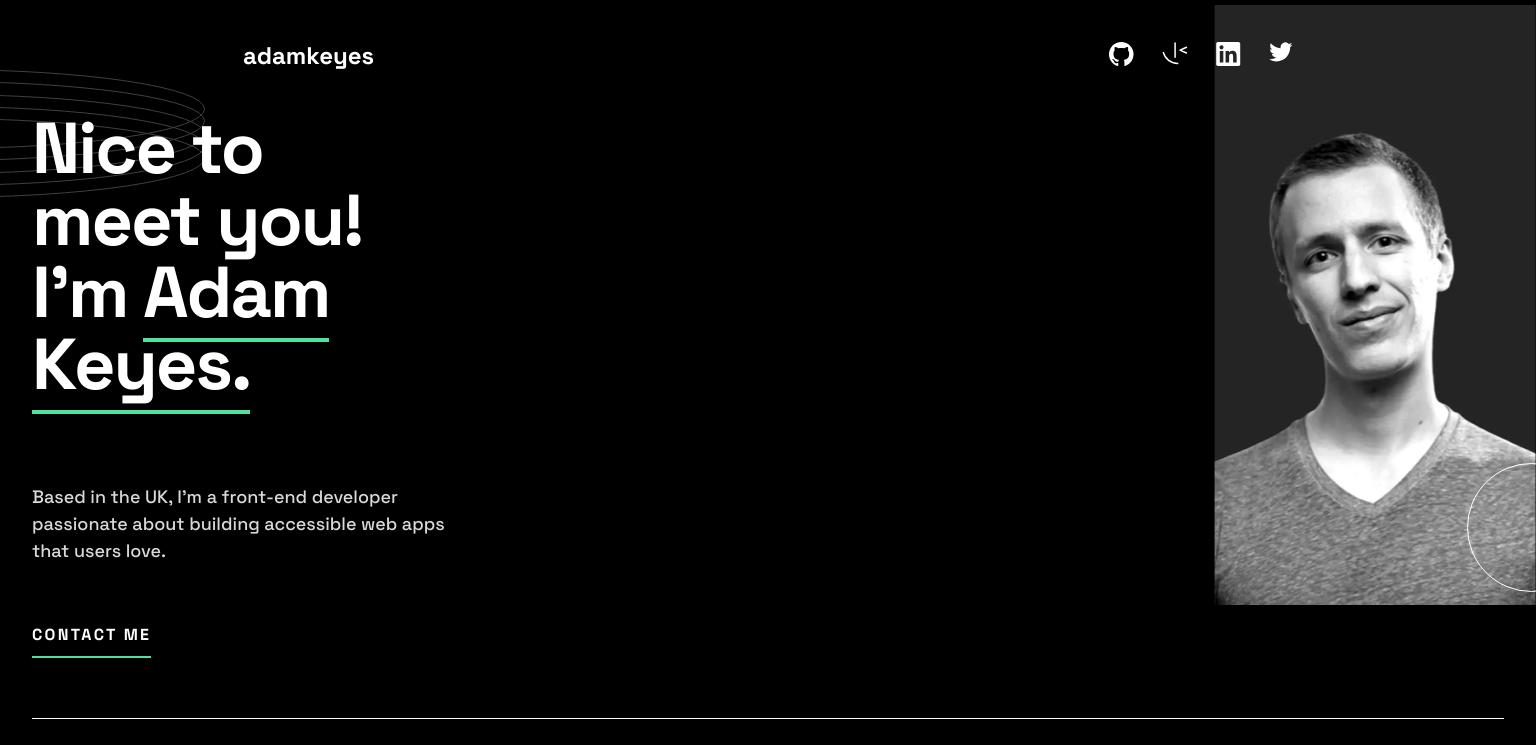
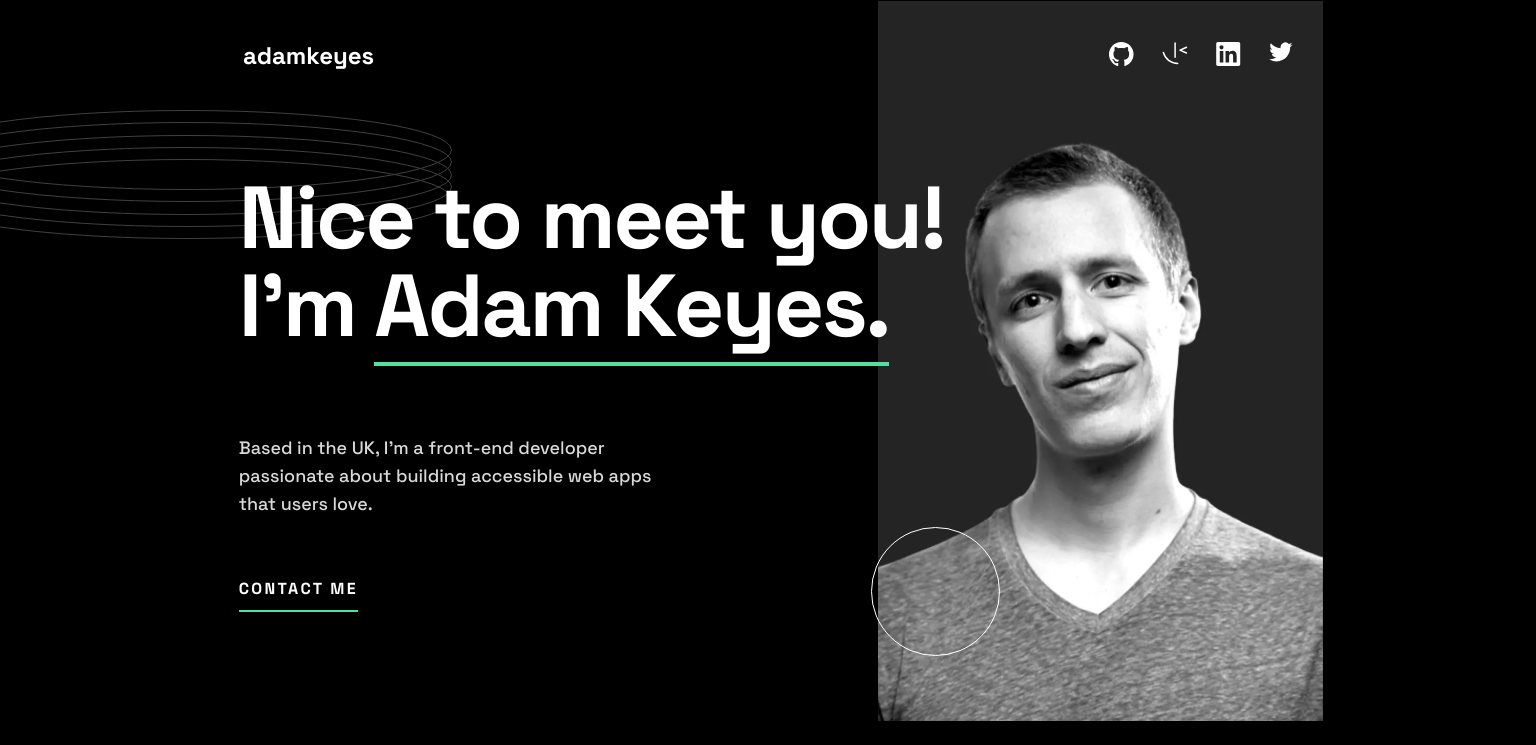
Before and after one commit to VasconcelloDev/single-page-developer, a website built with Vite: page index.html in a window 1536 px wide. Shown: the top 745 px of the page. Built offline with nearby package versions, Linux system fonts and the light colour scheme.

Commit message:
make hero section desktop compatible

```diff
--- a/index.html
+++ b/index.html
@@ -54,6 +54,11 @@
         <img
           class="hero__profile-tablet"
           src="./assets/images/image-profile-tablet.webp"
+          alt=""
+        />
+        <img
+          class="hero__profile-desktop"
+          src="./assets/images/image-profile-desktop.webp"
           alt=""
         />
 
--- a/style.css
+++ b/style.css
@@ -65,6 +65,10 @@ main {
 }
 
 .hero__profile-tablet {
+  display: none;
+}
+
+.hero__profile-desktop {
   display: none;
 }
 
@@ -522,30 +526,61 @@ main {
     margin-top: 40px;
   }
 
-  .header__social-media {
+  main {
+    max-width: 1174px;
+    margin: auto;
   }
-
   .hero {
+    margin-top: 62px;
+    padding-bottom: 0px;
   }
 
   .hero__rings {
+    left: -78px;
+    top: 78px;
   }
 
   .hero__text-container {
+    padding-right: 343px;
+    margin-bottom: 198px;
   }
 
   .hero__text-container__title {
+    font-size: 5.5rem;
+    line-height: 5.5rem;
+    letter-spacing: -2.5px;
+    max-width: 13ch;
+    position: relative;
+    z-index: 2;
   }
 
   .hero__text-container__description {
+    font-size: 1.125rem;
+    line-height: 1.75rem;
   }
 
   .hero__text-container__button {
-  }
-
-  .hero__profile-mobile {
+    font-size: 1rem;
+    line-height: 1.625rem;
+    letter-spacing: 2.286px;
   }
 
   .hero__profile-tablet {
+    display: none;
+  }
+
+  .hero__profile-desktop {
+    display: block;
+    width: 445px;
+    height: 740px;
+    object-fit: contain;
+    margin-left: -500px;
+    position: absolute;
+    margin-bottom: 222px;
+  }
+  .hero__circle-2 {
+    right: 472px;
+    z-index: 2;
+    padding: 64px;
   }
 }
```
